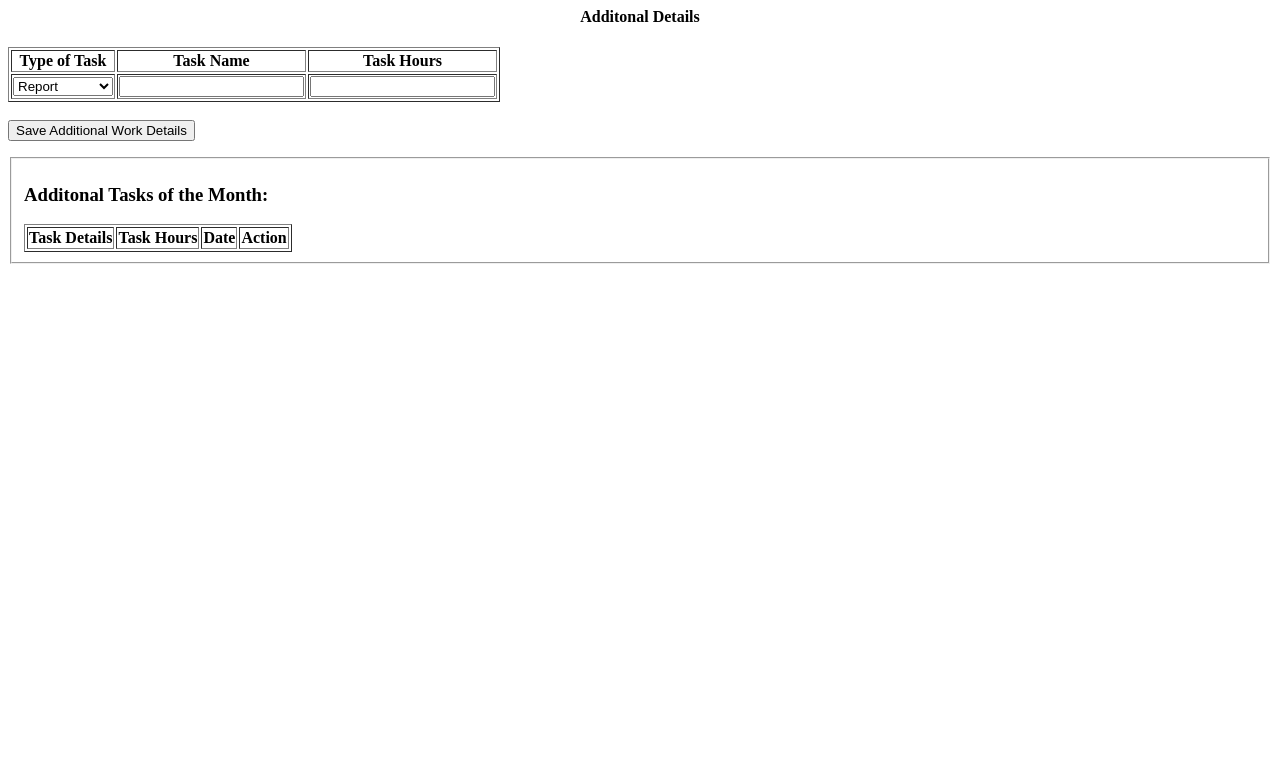
After one commit to khurana724/dawn, a PHP site: page /additions.php in a window 1280 px wide. The commit adds this page. Shown: the top 778 px of the page. Run offline with PHP 8.4, Linux system fonts and the light colour scheme; data that the repository does not hold is empty.

Commit message:
Additons section

```diff
--- a/actions.php
+++ b/actions.php
@@ -3,11 +3,11 @@
 
   // PR Archiving and Unarchiving
   if ($_GET['status'] == 1 && $_GET['action'] == 'pr') {
-    update(['pr-status'], [1], 'pr-details', ['pr-no', $_GET['pr']]);
+    update(['pr-status', 'archive-date'], [1, date('Y-m-d')], 'pr-details', ['pr-no', $_GET['pr']]);
     header('Location: pr.php');
   }
   elseif ($_GET['status'] == 0 && $_GET['action'] == 'pr') {
-    update(['pr-status'], [0], 'pr-details', ['pr-no', $_GET['pr']]);
+    update(['pr-status', 'archive-date'], [0, '9999-09-09'], 'pr-details', ['pr-no', $_GET['pr']]);
     header('Location: iframe_blank_page.html');
   }
 
--- /dev/null
+++ b/additions.php
@@ -0,0 +1,52 @@
+<?php
+include 'config.inc';
+?>
+<html>
+<body>
+	<h4 align='center'>Additonal Details</h4>
+	<div id='addition-section' style='float: left; width: 100%'>
+		<form name='new-additions' method="post">
+			<table border="1">
+				<th>Type of Task</th><th>Task Name</th><th>Task Hours</th>
+				<tr>
+					<td>
+						<select name='task-type' style="width:100px">
+							<option value="Report">Report</option>
+							<option value="Meeting">Meeting</option>
+							<option value="Others">Others</option>
+						</select>
+					</td>
+					<td><input type="text" name="task-name" /></td>
+					<td><input type="text" name="task-hours" /></td>
+				</tr>
+			</table>
+			<br><input type="submit" name="save-additional" value='Save Additional Work Details' />
+		</form>
+		<?php
+			if(isset($_POST['task-name'])) {
+				insert(['type', 'name', 'hours', 'date'], [$_POST['task-type'], $_POST['task-name'], $_POST['task-hours'], date('Y-m-d')], 'additions');
+			}
+		?>
+	</div>
+	<div id='addition-task-details' style='float: left; width: 100%'>
+		<fieldset><h3>Additonal Tasks of the Month:</h3>
+			<table border=1>
+				<th>Task Details</th><th>Task Hours</th><th>Date</th><th>Action</th>
+				<?php
+				$task_records = select_all('additions', [], 'AND', "`date` LIKE '".date('Y-m')."%'");
+				for($i=0; $i < sizeof($task_records); $i++){
+					echo "<tr>";
+					echo "<td>".$task_records[$i]['name']."</td><td><center>".$task_records[$i]['hours']."<center></td><td>".$task_records[$i]['date']."</td>";
+					echo "<td><center>";
+					echo '------';
+					echo "</center></td>";
+				}
+				 ?>
+			</table>
+		</fieldset>
+	</div>
+	<div id='additional-details-section' style='float: left; width: 100%'>
+
+	</div>
+</body>
+</html>
--- a/archived_automations.php
+++ b/archived_automations.php
@@ -12,6 +12,7 @@
               echo "<td><center>".$archived_automations[$i][0]."</center></td><td>".$archived_automations[$i][1]."</td><td>".str_replace(';','<br>',$archived_automations[$i][2])."</td><td><center>".$archived_automations[$i][3]."</center></td>";
               echo "<td>";
                 echo "<a href='actions.php?ticket=".$archived_automations[$i][0]."&action=automation&status=0'><img src='images/archive.png' title='Unarchive Automation' alt='Unarchive Automation'></a>";
+                echo "<img src='images/separator.png' />";
                 echo "<a href='actions.php?ticket=".$archived_automations[$i][0]."&action=automation&delete=true'><img src='images/delete.jpg' title='Delete Automation' alt='Delete Automation'></a>";
               echo "</td>";
               echo "</tr>";
--- a/archived_pr.php
+++ b/archived_pr.php
@@ -12,6 +12,7 @@
               echo "<td>".$archived_pr[$i][0]."</td><td>".$archived_pr[$i][1]."</td><td>".$archived_pr[$i][3]."</td><td>".$archived_pr[$i][4]."</td>";
               echo "<td>";
                 echo "<a href='actions.php?pr=".$archived_pr[$i][2]."&action=pr&status=0'><img src='images/archive.png' title='Unarchive PR' alt='Unarchive PR'></a>";
+                echo "<img src='images/separator.png' />";
                 echo "<a href='actions.php?pr=".$archived_pr[$i][2]."&action=pr&delete=true'><img src='images/delete.jpg' title='Delete PR' alt='Delete PR'></a>";
               echo "</td>";
               echo "</tr>";
--- a/automation.php
+++ b/automation.php
@@ -40,7 +40,9 @@
 						echo "<td><center>".$opened_automations[$i][0]."</center></td><td>".$opened_automations[$i][1]."</td><td>".str_replace(';','<br>',$opened_automations[$i][2])."</td><td><center>".$opened_automations[$i][3]."</center></td>";
 						echo "<td>";
 							echo "<a href='automation_hours.php?ticket=".$opened_automations[$i][0]."' target='link-frame'><img src='images/hourglass.jpg' title='Log Automation Hours' alt='Log Automation Hours'></a> ";
+							echo "<img src='images/separator.png' />";
 							echo "<a href='edit_automation_details.php?ticket=".$opened_automations[$i][0]."' target='link-frame'><img src='images/edit.png' alt='Edit Automation Details' title='Edit Automation Details'></a> ";
+							echo "<img src='images/separator.png' />";
 							echo "<a href='actions.php?ticket=".$opened_automations[$i][0]."&action=automation&status=1'><img src='images/archive.png' title='Archive Automation' alt='Archive Automation'></a>";
 						echo "</td>";
 						echo "</tr>";
--- a/bugs.php
+++ b/bugs.php
@@ -39,6 +39,7 @@
 						echo "<td><center>".$opened_bugs[$i][0]."</center></td><td>".$opened_bugs[$i][1]."</td><td><center>".$opened_bugs[$i][3]."</center></td>";
 						echo "<td>";
 							echo "<a href='edit_bug_details.php?ticket=".$opened_bugs[$i][0]."' target='link-frame'><img src='images/edit.png' alt='Edit Bug Details' title='Edit Bug Details'></a> ";
+							echo "<img src='images/separator.png' />";
 							echo "<a href='actions.php?ticket=".$opened_bugs[$i][0]."&action=bug&delete=true'><img src='images/delete.jpg' title='Delete Bug' alt='Delete Bug'></a>";
 						echo "</td>";
 						echo "</tr>";
--- a/db_methods/sql_methods.php
+++ b/db_methods/sql_methods.php
@@ -1,11 +1,11 @@
 <?php
-	function resolve_where_clause($where_clause=[], $where_condition, $custom_where=''){
+	function resolve_where_clause($where_clause=[], $where_condition, $custom_where='') {
 		$where_string='';
-		for($i=0;$i<sizeof($where_clause);$i=$i+2){
-			if($i==0){
+		for($i=0;$i<sizeof($where_clause);$i=$i+2) {
+			if($i==0) {
 				$where_string = "`".$where_clause[$i]."`='".$where_clause[$i+1]."'";
 			}
-			if(sizeof($where_clause) > 1 && $i<sizeof($where_clause) && $i!=0){
+			if(sizeof($where_clause) > 1 && $i<sizeof($where_clause) && $i!=0) {
 				$where_string = $where_string." ".$where_condition." `".$where_clause[$i]."`='".$where_clause[$i+1]."'";
 			}
 		}
@@ -15,63 +15,69 @@
 		return $where_string;
 	}
 
-	function select_all($table_name, $where_clause=[], $where_condition='AND', $custom_where=''){
+	function select_all($table_name, $where_clause=[], $where_condition='AND', $custom_where='') {
 		$query = "SELECT * FROM `".$table_name."`";
 		$where_string = '';
-		if($where_clause!=[]){
+		if($where_clause!=[]) {
 			$where_string = resolve_where_clause($where_clause, $where_condition, $custom_where);
 			$query = $query." WHERE ".$where_string;
 		}
+		if($where_clause==[] && $custom_where!='') {
+			$query = $query." WHERE ".$custom_where;
+		}
 		$result = mysql_query($query) or DIE(mysql_error());
 		$result_array = [];
-		while($row = mysql_fetch_array($result)){
+		while($row = mysql_fetch_array($result)) {
 			array_push($result_array, $row);
 		}
 		return $result_array;
 	}
 
-	function select_fields($fields=[], $table_name, $where_clause=[], $where_condition='AND', $custom_where=''){
+	function select_fields($fields=[], $table_name, $where_clause=[], $where_condition='AND', $custom_where='') {
 		$select_string = "";
-		for($i=0;$i<sizeof($fields);$i++){
-			if($i<sizeof($fields) && $i!=(sizeof($fields)-1)){
+		for($i=0;$i<sizeof($fields);$i++) {
+			if($i<sizeof($fields) && $i!=(sizeof($fields)-1)) {
 				$select_string = $select_string."`".$fields[$i]."`,";
 			}
-			elseif($i>=(sizeof($fields)-1)){
+			elseif($i>=(sizeof($fields)-1)) {
 				$select_string = $select_string."`".$fields[$i]."`";
 			}
 		}
 		$query = "SELECT ".$select_string." FROM `".$table_name."`";
 		$where_string = '';
-		if($where_clause!=[]){
+		if($where_clause!=[]) {
 			$where_string = resolve_where_clause($where_clause, $where_condition, $custom_where);
 			$query = $query." WHERE ".$where_string;
 		}
+		if($where_clause==[] && $custom_where!='') {
+			$query = $query." WHERE ".$custom_where;
+		}
 		$result = mysql_query($query) or DIE(mysql_error());
 		$result_array = [];
-		while($row = mysql_fetch_array($result)){
+		while($row = mysql_fetch_array($result)) {
 			array_push($result_array, $row);
 		}
 		return $result_array;
 	}
 
-	function insert($fields=[], $values=[], $table_name){
+	function insert($fields=[], $values=[], $table_name) {
 		$field_string = ''; $value_string = '';
-		if(sizeof($fields)!=sizeof($values)){
+		if(sizeof($fields)!=sizeof($values)) {
 			DIE ("Inconsistent Field and Values. Please check your query");
 		}
-		for($i=0;$i<sizeof($fields);$i++){
-			if($i<sizeof($fields) && $i!=(sizeof($fields)-1)){
+		for($i=0;$i<sizeof($fields);$i++) {
+			if($i<sizeof($fields) && $i!=(sizeof($fields)-1)) {
 				$field_string = $field_string."`".$fields[$i]."`,";
 			}
-			elseif($i>=(sizeof($fields)-1)){
+			elseif($i>=(sizeof($fields)-1)) {
 				$field_string = $field_string."`".$fields[$i]."`";
 			}
 		}
-		for($i=0;$i<sizeof($values);$i++){
-			if($i<sizeof($values) && $i!=(sizeof($values)-1)){
+		for($i=0;$i<sizeof($values);$i++) {
+			if($i<sizeof($values) && $i!=(sizeof($values)-1)) {
 				$value_string = $value_string."'".$values[$i]."',";
 			}
-			elseif($i>=(sizeof($fields)-1)){
+			elseif($i>=(sizeof($fields)-1)) {
 				$value_string = $value_string."'".$values[$i]."'";
 			}
 		}
@@ -79,30 +85,33 @@
 		mysql_query($query) or DIE(mysql_error());
 	}
 
-	function update($fields=[], $values=[], $table_name, $where_clause=[], $where_condition='AND', $custom_where=''){
+	function update($fields=[], $values=[], $table_name, $where_clause=[], $where_condition='AND', $custom_where='') {
 		$update_string = '';
-		if(sizeof($fields)!=sizeof($values)){
+		if(sizeof($fields)!=sizeof($values)) {
 			DIE ("Inconsistent Field and Values. Please check your query");
 		}
-		for($i=0;$i<sizeof($fields);$i++){
-			if($i<sizeof($fields) && $i!=(sizeof($fields)-1)){
+		for($i=0;$i<sizeof($fields);$i++) {
+			if($i<sizeof($fields) && $i!=(sizeof($fields)-1)) {
 				$update_string = $update_string."`".$fields[$i]."`='".$values[$i]."',";
 			}
-			elseif($i>=(sizeof($fields)-1)){
+			elseif($i>=(sizeof($fields)-1)) {
 				$update_string = $update_string."`".$fields[$i]."`='".$values[$i]."'";
 			}
 		}
 		$query = "UPDATE `$table_name` SET ".$update_string;
 		$where_string = '';
-		if($where_clause!=[]){
+		if($where_clause!=[]) {
 			$where_string = resolve_where_clause($where_clause, $where_condition, $custom_where);
 			$query = $query." WHERE ".$where_string;
+		}
+		if($where_clause==[] && $custom_where!='') {
+			$query = $query." WHERE ".$custom_where;
 		}
 		mysql_query($query) or DIE(mysql_error());
 	}
 
-	function delete_fields($table_name,$where_clause=[],$where_condition='AND', $custom_where=''){
-		if($where_clause==[]){
+	function delete_fields($table_name,$where_clause=[],$where_condition='AND', $custom_where='') {
+		if($where_clause==[]) {
 			DIE("WHERE Clause cannot be empty for a DELETE statement");
 		}
 		$query = "DELETE FROM `$table_name`";
--- a/pr.php
+++ b/pr.php
@@ -40,7 +40,9 @@
 						echo "<td>".$opened_pr[$i][0]."</td><td>".$opened_pr[$i][1]."</td><td>".$opened_pr[$i][3]."</td><td>".$opened_pr[$i][4]."</td>";
 						echo "<td>";
 							echo "<a href='log_hours.php?pr=".$opened_pr[$i][2]."' target='link-frame'><img src='images/hourglass.jpg' title='Log Hours' alt='Log Hours'></a> ";
+							echo "<img src='images/separator.png' />";
 							echo "<a href='edit_pr.php?pr=".$opened_pr[$i][2]."' target='link-frame'><img src='images/edit.png' alt='Edit PR Details' title='Edit PR Details'></a> ";
+							echo "<img src='images/separator.png' />";
 							echo "<a href='actions.php?pr=".$opened_pr[$i][2]."&action=pr&status=1'><img src='images/archive.png' title='Archive PR' alt='Archive PR'></a>";
 						echo "</td>";
 						echo "</tr>";
```
Also changed, not shown: automation_hours.php (+19 -1 lines), images/separator.png (added).
